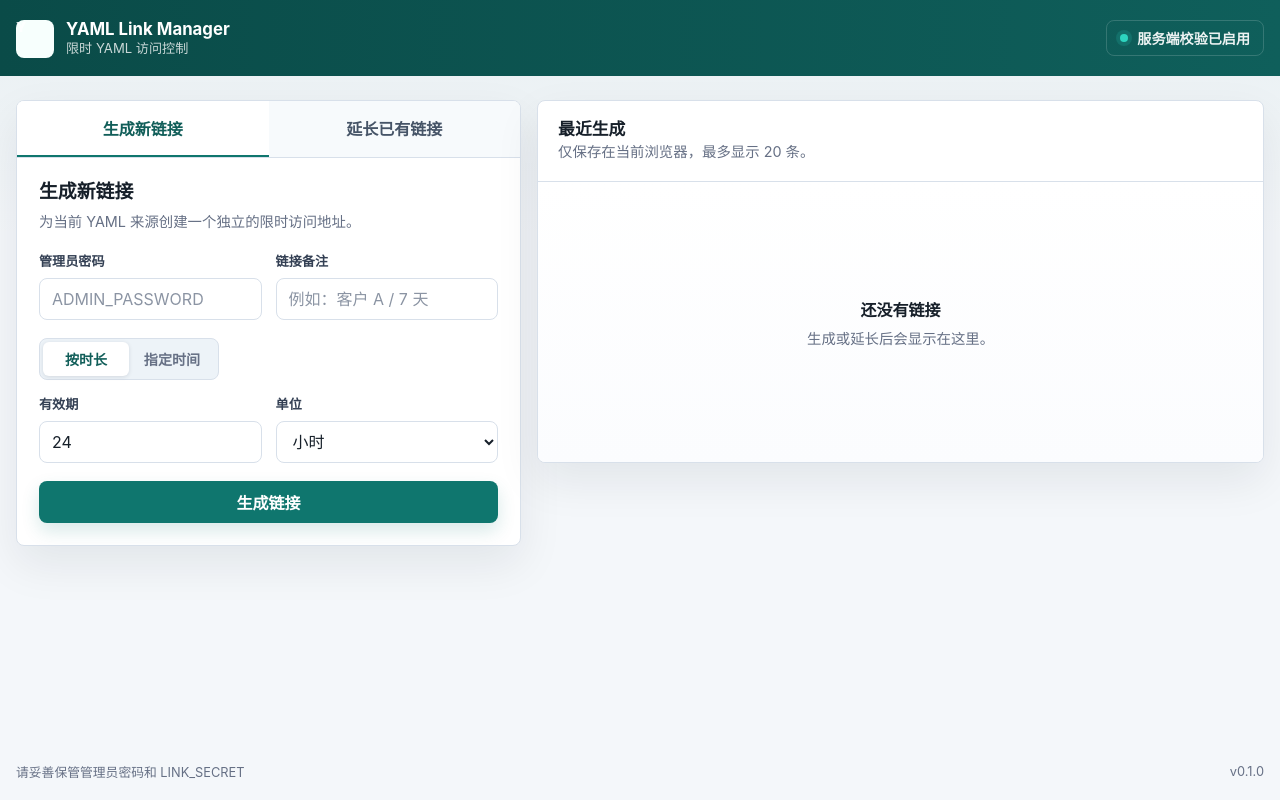
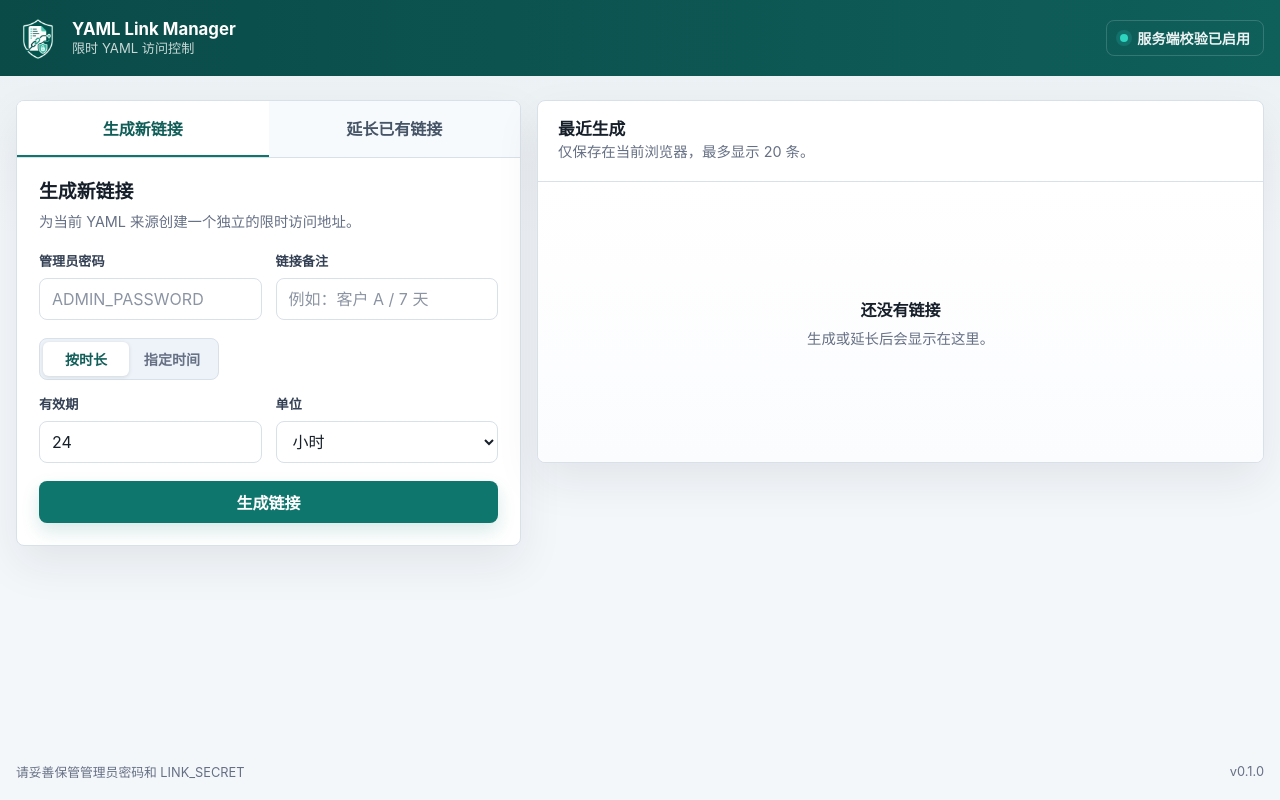
Before and after one commit to AndersonHJB/VercelVPN, a Next.js app: page / in a window 1280 px wide. Built offline with nearby package versions, Linux system fonts and the light colour scheme.

Commit message:
Use logo image for brand mark

```diff
--- a/app/globals.css
+++ b/app/globals.css
@@ -84,16 +84,18 @@ button:disabled {
 }
 
 .brand-mark {
-  width: 38px;
-  height: 38px;
+  width: 44px;
+  height: 44px;
   flex: 0 0 auto;
   display: inline-grid;
   place-items: center;
-  border-radius: 8px;
-  background: #f7fffd;
-  color: var(--accent-strong);
-  font-size: 1.18rem;
-  font-weight: 900;
+}
+
+.brand-mark img {
+  width: 44px;
+  height: 44px;
+  display: block;
+  object-fit: contain;
 }
 
 .brand-lockup strong {
--- a/app/page.tsx
+++ b/app/page.tsx
@@ -162,7 +162,7 @@ export default function Home() {
         <div className="app-header-inner">
           <div className="brand-lockup">
             <span className="brand-mark" aria-hidden="true">
-              Y
+              <img src="/yaml-link-logo.png" alt="" width={44} height={44} />
             </span>
             <div>
               <strong>YAML Link Manager</strong>
```
Also changed, not shown: public/yaml-link-logo.png (added).
